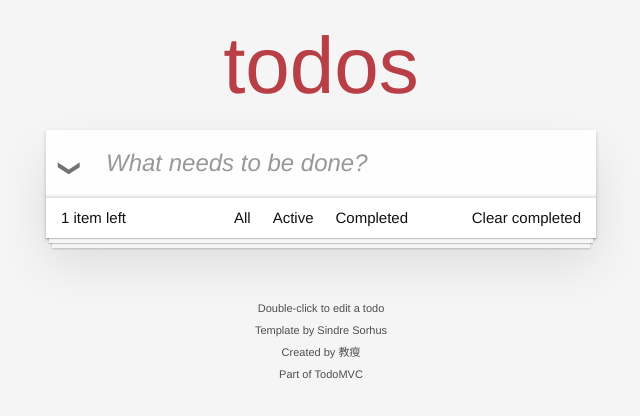
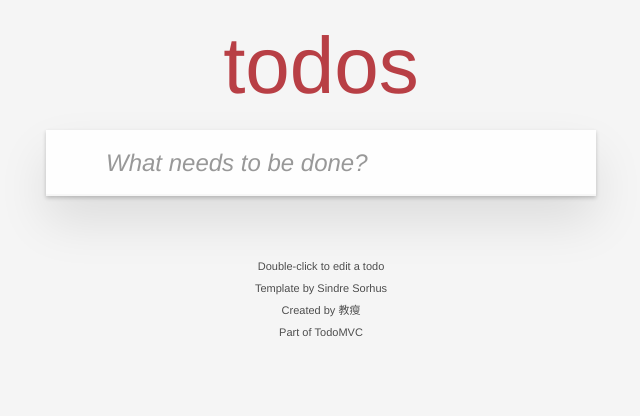
Before and after one commit to eryangboy/vue3-todoList, a Vue app: page / in a window 1280 px wide. Shown: the top 416 px of the page, without its empty margins (319-959 px from the left). Built offline with nearby package versions, Linux system fonts and the light colour scheme.

Commit message:
'切换待办事项的状态'

```diff
--- a/src/App.vue
+++ b/src/App.vue
@@ -11,7 +11,7 @@
         @keyup.enter="addTodo"
         >
     </header>
-    <section class="main">
+    <section class="main" v-show="count">
       <input id="toggle-all" class="toggle-all" v-model="allDone" type="checkbox">
       <label for="toggle-all">Mark all as complete</label>
       <ul class="todo-list">
@@ -37,16 +37,16 @@
         </li>
       </ul>
     </section>
-    <footer class="footer">
+    <footer class="footer" v-show="count">
       <span class="todo-count">
-        <strong>1</strong> item left
+        <strong>{{ remainingCount }}</strong> {{ remainingCount > 1 ? 'items' : 'item' }} left
       </span>
       <ul class="filters">
         <li><a href="#/all">All</a></li>
         <li><a href="#/active">Active</a></li>
         <li><a href="#/completed">Completed</a></li>
       </ul>
-      <button class="clear-completed">
+      <button class="clear-completed" @click="removeCompleted" v-show="count > remainingCount">
         Clear completed
       </button>
     </footer>
@@ -89,9 +89,12 @@ const useRemove = todos => {
     const index = todos.value.indexOf(todo)
     todos.value.splice(index, 1)
   }
-
+  const removeCompleted = () => {
+    todos.value = todos.value.filter(todo => !todo.completed)
+  }
   return {
-    remove
+    remove,
+    removeCompleted
   }
 }
 
@@ -142,6 +145,9 @@ const useFilter = todos => {
   }
   const type = ref('all')
   const filteredTodos = computed(() => filter[type.value](todos.value))
+  const remainingCount = computed(() => filter.active(todos.value).length)
+  const count = computed(() => todos.value.length)
+
   const onHashChange = () => {
     const hash = window.location.hash.replace('#/', '')
     if (filter[hash]) {
@@ -163,7 +169,9 @@ const useFilter = todos => {
 
   return {
     allDone,
-    filteredTodos
+    count,
+    filteredTodos,
+    remainingCount
   }
 }
 
@@ -172,11 +180,12 @@ export default {
   setup () {
     const todos = ref([])
 
-    const { remove } = useRemove(todos)
+    const { remove, removeCompleted } = useRemove(todos)
 
     return {
       todos,
       remove,
+      removeCompleted,
       ...useAdd(todos),
       ...useEdit(remove),
       ...useFilter(todos)
```
